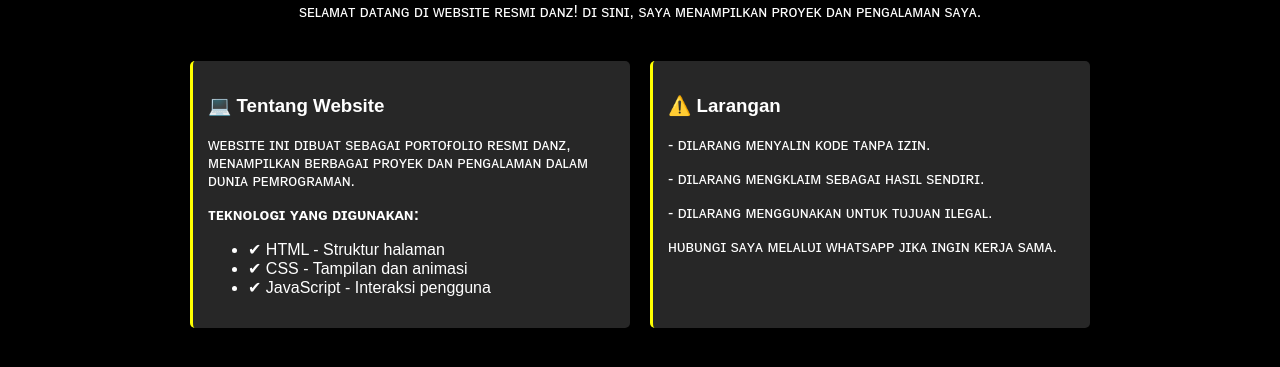
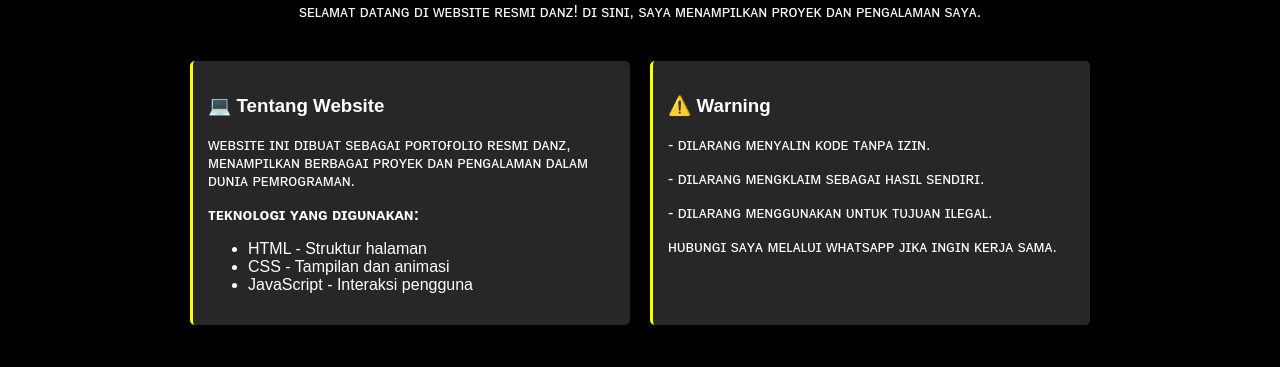
Before and after one commit to wirdan1/-, a plain HTML site: page index.html in a window 1280 px wide. Shown: the part 439-806 px from the top of the page. Drawn offline with Linux system fonts and the light colour scheme.

Commit message:
index.html

```diff
--- a/index.html
+++ b/index.html
@@ -177,14 +177,14 @@
                 <p>ᴡᴇʙsɪᴛᴇ ɪɴɪ ᴅɪʙᴜᴀᴛ sᴇʙᴀɢᴀɪ ᴘᴏʀᴛᴏғᴏʟɪᴏ ʀᴇsᴍɪ ᴅᴀɴᴢ, ᴍᴇɴᴀᴍᴘɪʟᴋᴀɴ ʙᴇʀʙᴀɢᴀɪ ᴘʀᴏʏᴇᴋ ᴅᴀɴ ᴘᴇɴɢᴀʟᴀᴍᴀɴ ᴅᴀʟᴀᴍ ᴅᴜɴɪᴀ ᴘᴇᴍʀᴏɢʀᴀᴍᴀɴ.</p>
                 <p><b>ᴛᴇᴋɴᴏʟᴏɢɪ ʏᴀɴɢ ᴅɪɢᴜɴᴀᴋᴀɴ:</b></p>
                 <ul>
-                    <li>✔ HTML - Struktur halaman</li>
-                    <li>✔ CSS - Tampilan dan animasi</li>
-                    <li>✔ JavaScript - Interaksi pengguna</li>
+                    <li> HTML - Struktur halaman</li>
+                    <li> CSS - Tampilan dan animasi</li>
+                    <li> JavaScript - Interaksi pengguna</li>
                 </ul>
             </div>
 
             <div class="info-box fade-in">
-                <h3>⚠️ Larangan</h3>
+                <h3>⚠️ Warning</h3>
                 <p>- ᴅɪʟᴀʀᴀɴɢ ᴍᴇɴʏᴀʟɪɴ ᴋᴏᴅᴇ ᴛᴀɴᴘᴀ ɪᴢɪɴ.</p>
                 <p>- ᴅɪʟᴀʀᴀɴɢ ᴍᴇɴɢᴋʟᴀɪᴍ sᴇʙᴀɢᴀɪ ʜᴀsɪʟ sᴇɴᴅɪʀɪ.</p>
                 <p>- ᴅɪʟᴀʀᴀɴɢ ᴍᴇɴɢɢᴜɴᴀᴋᴀɴ ᴜɴᴛᴜᴋ ᴛᴜᴊᴜᴀɴ ɪʟᴇɢᴀʟ.</p>
```
